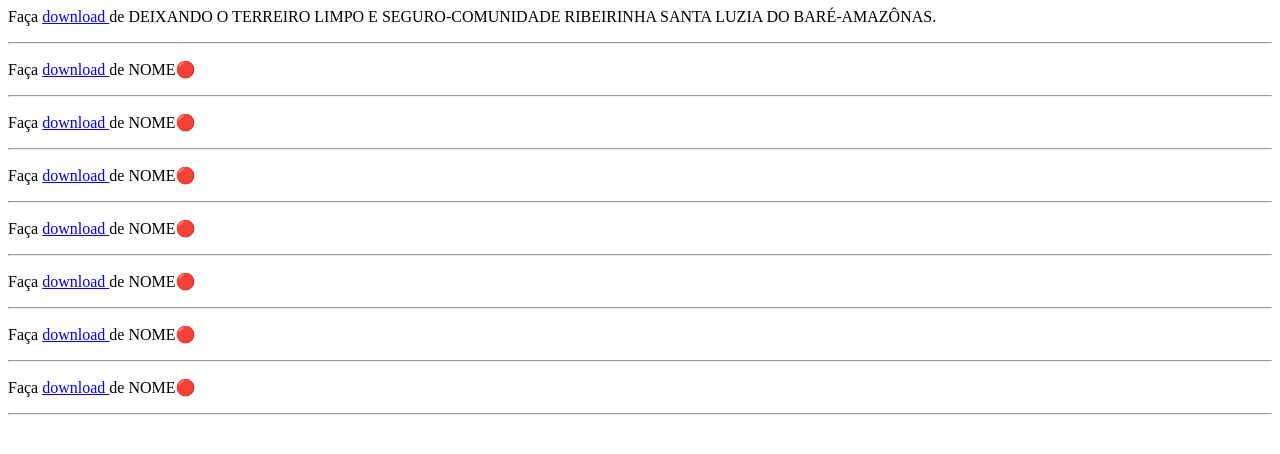
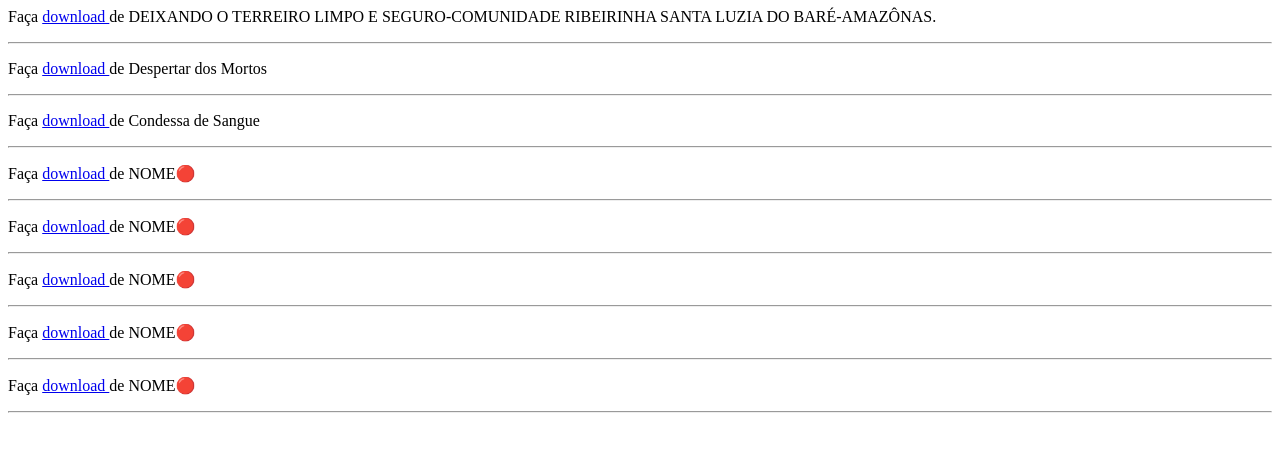
Before and after one commit to santos246/DOWNLOADS-PARA-VER-NO-NAVEGADOR, a plain HTML site: page index.html in a window 1280 px wide. Drawn offline with Linux system fonts and the light colour scheme.

Commit message:
Update index.html

```diff
--- a/index.html
+++ b/index.html
@@ -8,19 +8,19 @@ DEIXANDO O TERREIRO LIMPO E SEGURO-COMUNIDADE RIBEIRINHA SANTA LUZIA DO BARÉ-AM
 </p><hr/>
 <!--------------------------------------------------------->
 <p>Faça <a href="index_files/
-NOMEZIP🔴
+Despertar dos Mortos
 .zip" download="
-NOME🔴
+Despertar dos Mortos
 ">download </a>de
-NOME🔴
+Despertar dos Mortos
 </p><hr/>
 <!--------------------------------------------------------->
 <p>Faça <a href="index_files/
-NOMEZIP🔴
+Condessa de Sangue
 .zip" download="
-NOME🔴
+Condessa de Sangue
 ">download </a>de
-NOME🔴
+Condessa de Sangue
 </p><hr/>
 <!--------------------------------------------------------->
 <p>Faça <a href="index_files/
```
